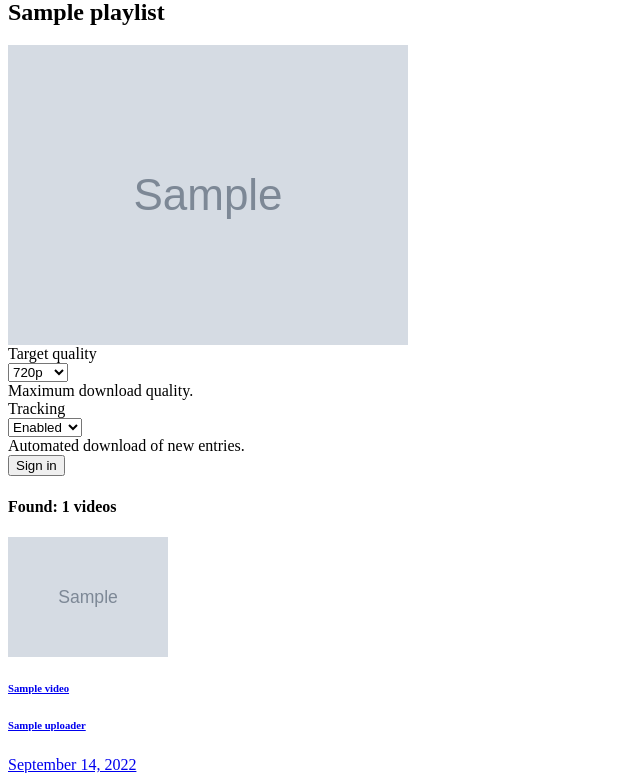
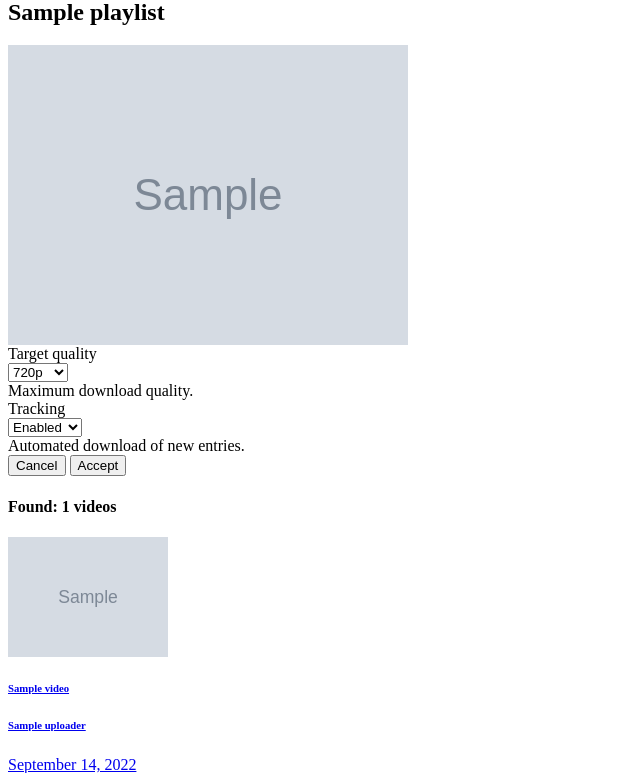
Before and after one commit to zRafaF/tube-dl-tracker, a Python web app: template templates/add-playlist.j2 in a window 1280 px wide. Shown: the part 415-1188 px from the top of the page, without its empty margins (0-640 px from the left). Run offline with Jinja, Linux system fonts and the light colour scheme; the template is opened without the code that fills it: most values are stand-ins (such as "Sample title", 1, 10 or a date in 2020); grey boxes marked "Sample" are stand-in pictures.

Commit message:
added sbs form on add playlist

```diff
--- a/templates/add-playlist.j2
+++ b/templates/add-playlist.j2
@@ -1,19 +1,29 @@
 {% extends 'base.j2' %} {% block content %} {% if playlist is defined %}
-<div class="card grid" style="height: 80dvh">
-	<div class="d-md-flex justify-content-between">
-		<div class="container-sm">
-			<h2 class="fw-semibold fs-2 mx-auto mb-6">{{ playlist.title }}</h2>
-
-			<a href="{{ playlist.url }}">
-				<img src="{{ playlist.thumbnails[0].url }}" alt="thumbnail" />
+<form>
+	<div class="card grid overflow-auto" style="height: 80dvh">
+		<div class="d-lg-flex justify-content-between">
+			<div class="d-flex flex-column p-3 p-md-4 w-100">
+				<h2 class="fw-semibold fs-2 mx-auto mb-2">
+					{{ playlist.title }}
+				</h2>
+				<div class="d-flex flex-column flex-sm-row w-100 gap-3">
+					<a href="{{ playlist.url }}" class="w-100 w-sm-50 d-flex">
+						<img
+							src="{{ playlist.thumbnails[0].url }}"
+							class="img-fluid mx-auto mx-sm-0"
+							alt="thumbnail"
+							style="object-fit: contain"
+						/>
 					</a>
-
-			<form>
-				<div class="row mb-3">
-					<label for="inputEmail3" class="col-sm-2 col-form-label"
+					<div class="w-100 w-sm-75">
+						<div class="row mb-4 mx-auto">
+							<label
+								for="inputEmail3"
+								class="col-sm-2 col-form-label px-0"
+								style="width: 35%"
 								>Target quality</label
 							>
-					<div class="col-sm-3">
+							<div class="col-sm-3 pe-0" style="width: 65%">
 								<select
 									class="form-select"
 									aria-label="Default select example"
@@ -30,11 +40,14 @@
 								</div>
 							</div>
 						</div>
-				<div class="row mb-3">
-					<label for="inputEmail3" class="col-sm-2 col-form-label"
+						<div class="row mb-4 mx-auto">
+							<label
+								for="inputEmail3"
+								class="col-sm-2 col-form-label px-0"
+								style="width: 35%"
 								>Tracking</label
 							>
-					<div class="col-sm-3">
+							<div class="col-sm-3 pe-0" style="width: 65%">
 								<select
 									class="form-select"
 									aria-label="Default select example"
@@ -47,19 +60,31 @@
 								</div>
 							</div>
 						</div>
-
-				<button type="submit" class="btn btn-primary">Sign in</button>
-			</form>
+						<div class="d-flex w-100">
+							<div class="d-flex mx-auto gap-4">
+								<button class="btn btn-outline-secondary">
+									Cancel
+								</button>
+								<button type="submit" class="btn btn-primary">
+									Accept
+								</button>
+							</div>
+						</div>
+					</div>
+				</div>
 			</div>
 
-		<div class="bg-dark-subtle">
+			<div
+				class="bg-dark-subtle min-h-sm-100"
+				style="min-height: calc(80dvh - 2px)"
+			>
 				<div class="p-3 pb-0">
 					<h4 class="fw-semibold">
 						Found: {{ playlist.videos | length }} videos
 					</h4>
 				</div>
 				<div
-				class="d-flex gap-3 p-3 flex-row flex-md-column h-100 overflow-auto"
+					class="d-flex gap-3 p-3 flex-row flex-lg-column overflow-auto"
 				>
 					{% for video in playlist.videos %}
 					<a href="{{ video.url }}" target="_blank">
@@ -69,7 +94,10 @@
 									src="{{ video.thumbnails[0].url }}"
 									class="card-img-top img-fluid bg-black"
 									alt="thumbnail"
-								style="object-fit: contain; max-height: 120px"
+									style="
+										object-fit: contain;
+										max-height: 120px;
+									"
 								/>
 								<div
 									class="card-body p-3 d-inline-block text-truncate w-100"
@@ -94,7 +122,7 @@
 			</div>
 		</div>
 	</div>
-
+</form>
 {% else %}
 <h1>ERROR: Playlist is not defined.</h1>
 {% endif %} {% endblock %}
--- a/templates/home.j2
+++ b/templates/home.j2
@@ -27,6 +27,11 @@
 					Submit URL
 				</button>
 			</div>
+		</div>
+		<div id="frequencyHelp" class="form-text">
+			Playlist privacy must be set to
+			<span class="badge bg-success fw-bold">Public</span> or
+			<span class="badge bg-light fw-bold">Unlisted</span>.
 		</div>
 	</form>
 </div>
```
Lines whose indentation alone changed are shown as unchanged.
